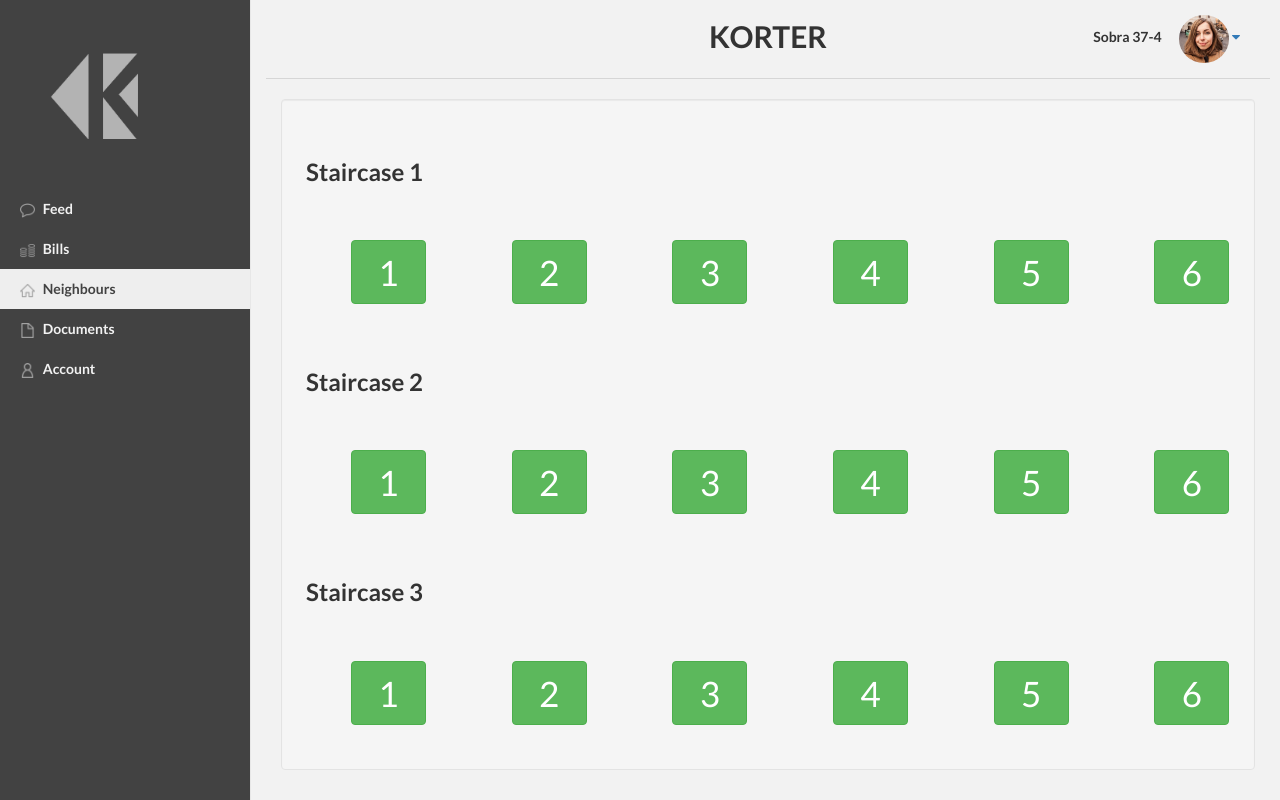
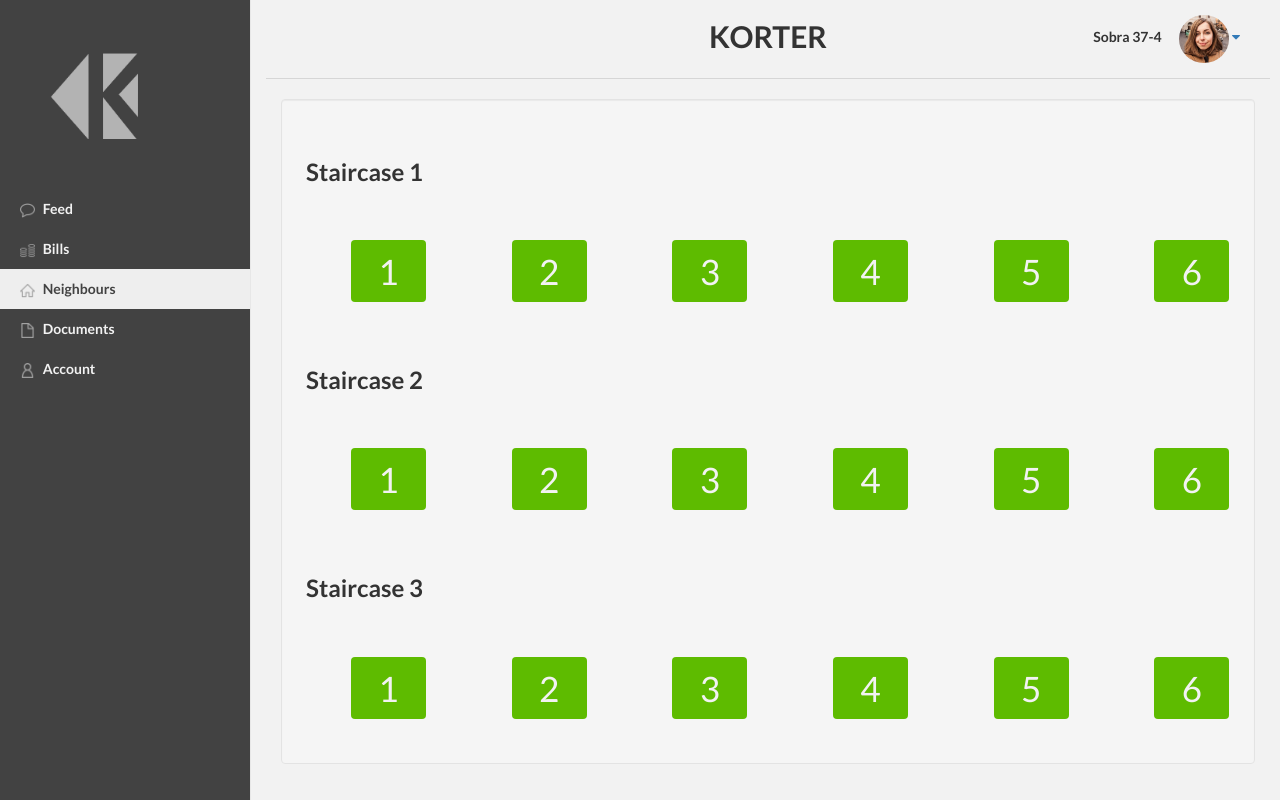
Before and after one commit to gkgranada/korter-bootcamp, a Django app: page /app/neighbours/ in a window 1280 px wide. Run offline with Django 3.2, Linux system fonts and the light colour scheme; some libraries are stand-ins or nearby versions.

Commit message:
Change button colors for neighbours

```diff
--- a/apps/korter/templates/korter/neighbours.html
+++ b/apps/korter/templates/korter/neighbours.html
@@ -12,7 +12,7 @@
     <div class="well-heading text-size: 32"><h3>Staircase 1</h3></div>
     <div class="well-body" style="min-height:10%;">
       <div class="col-md-2">
-        <button type="button" class="btn btn-success pop" data-container="body" data-toggle="popover" data-placement="bottom" data-html="true"
+        <button type="button" class="btn btn-success korter-feed-button pop" data-container="body" data-toggle="popover" data-placement="bottom" data-html="true"
         data-content='<div>
           <div class="neighbour-img">
             <img style="margin-bottom:25; width:150;" class="neighbour-icon" src="{% static "img/neighbours/neighbour1.jpg" %}" alt="Neighbour icon">
@@ -24,7 +24,7 @@
         data-original-title="" title="">1</button>
       </div>
       <div class="col-md-2">
-        <button type="button" class="btn btn-success pop" data-container="body" data-toggle="popover" data-placement="bottom" data-html="true"
+        <button type="button" class="btn btn-success korter-feed-button pop" data-container="body" data-toggle="popover" data-placement="bottom" data-html="true"
         data-content='<div>
           <div class="neighbour-img">
             <img style="margin-bottom:25; width:150;" class="neighbour-icon" src="{% static "img/neighbours/neighbour2.jpg" %}" alt="Neighbour icon">
@@ -36,7 +36,7 @@
         data-original-title="" title="">2</button>
       </div>
       <div class="col-md-2">
-        <button type="button" class="btn btn-success pop" data-container="body" data-toggle="popover" data-placement="bottom" data-html="true"
+        <button type="button" class="btn btn-success korter-feed-button pop" data-container="body" data-toggle="popover" data-placement="bottom" data-html="true"
         data-content='<div>
           <div class="neighbour-img">
             <img style="margin-bottom:25; width:150;" class="neighbour-icon" src="{% static "img/neighbours/neighbour3.jpg" %}" alt="Neighbour icon">
@@ -48,7 +48,7 @@
         data-original-title="" title="">3</button>
       </div>
       <div class="col-md-2">
-        <button type="button" class="btn btn-success pop" data-container="body" data-toggle="popover" data-placement="bottom" data-html="true"
+        <button type="button" class="btn btn-success korter-feed-button pop" data-container="body" data-toggle="popover" data-placement="bottom" data-html="true"
         data-content='<div>
           <div class="neighbour-img">
             <img style="margin-bottom:25; width:150;" class="neighbour-icon" src="{% static "img/neighbours/neighbour4.jpg" %}" alt="Neighbour icon">
@@ -60,7 +60,7 @@
         data-original-title="" title="">4</button>
       </div>
       <div class="col-md-2">
-        <button type="button" class="btn btn-success pop" data-container="body" data-toggle="popover" data-placement="bottom" data-html="true"
+        <button type="button" class="btn btn-success korter-feed-button pop" data-container="body" data-toggle="popover" data-placement="bottom" data-html="true"
         data-content='<div>
           <div class="neighbour-img">
             <img style="margin-bottom:25; width:150;" class="neighbour-icon" src="{% static "img/neighbours/neighbour5.jpg" %}" alt="Neighbour icon">
@@ -72,7 +72,7 @@
         data-original-title="" title="">5</button>
       </div>
       <div class="col-md-2">
-        <button type="button" class="btn btn-success pop" data-container="body" data-toggle="popover" data-placement="bottom" data-html="true"
+        <button type="button" class="btn btn-success korter-feed-button pop" data-container="body" data-toggle="popover" data-placement="bottom" data-html="true"
         data-content='<div>
           <div class="neighbour-img">
             <img style="margin-bottom:25; width:150;" class="neighbour-icon" src="{% static "img/female_usericon.jpg" %}" alt="Neighbour icon">
@@ -91,7 +91,7 @@
     <div class="well-heading text-size: 32"><h3>Staircase 2</h3></div>
     <div class="well-body" style="min-height:10%;">
       <div class="col-md-2">
-        <button type="button" class="btn btn-success pop" data-container="body" data-toggle="popover" data-placement="bottom" data-html="true"
+        <button type="button" class="btn btn-success korter-feed-button pop" data-container="body" data-toggle="popover" data-placement="bottom" data-html="true"
         data-content='<div>
           <div class="neighbour-img">
             <img style="margin-bottom:25; width:150;" class="neighbour-icon" src="{% static "img/neighbours/neighbour1.jpg" %}" alt="Neighbour icon">
@@ -103,7 +103,7 @@
         data-original-title="" title="">1</button>
       </div>
       <div class="col-md-2">
-        <button type="button" class="btn btn-success pop" data-container="body" data-toggle="popover" data-placement="bottom" data-html="true"
+        <button type="button" class="btn btn-success korter-feed-button pop" data-container="body" data-toggle="popover" data-placement="bottom" data-html="true"
         data-content='<div>
           <div class="neighbour-img">
             <img style="margin-bottom:25; width:150;" class="neighbour-icon" src="{% static "img/neighbours/neighbour2.jpg" %}" alt="Neighbour icon">
@@ -115,7 +115,7 @@
         data-original-title="" title="">2</button>
       </div>
       <div class="col-md-2">
-        <button type="button" class="btn btn-success pop" data-container="body" data-toggle="popover" data-placement="bottom" data-html="true"
+        <button type="button" class="btn btn-success korter-feed-button pop" data-container="body" data-toggle="popover" data-placement="bottom" data-html="true"
         data-content='<div>
           <div class="neighbour-img">
             <img style="margin-bottom:25; width:150;" class="neighbour-icon" src="{% static "img/neighbours/neighbour3.jpg" %}" alt="Neighbour icon">
@@ -127,7 +127,7 @@
         data-original-title="" title="">3</button>
       </div>
       <div class="col-md-2">
-        <button type="button" class="btn btn-success pop" data-container="body" data-toggle="popover" data-placement="bottom" data-html="true"
+        <button type="button" class="btn btn-success korter-feed-button pop" data-container="body" data-toggle="popover" data-placement="bottom" data-html="true"
         data-content='<div>
           <div class="neighbour-img">
             <img style="margin-bottom:25; width:150;" class="neighbour-icon" src="{% static "img/neighbours/neighbour4.jpg" %}" alt="Neighbour icon">
@@ -139,7 +139,7 @@
         data-original-title="" title="">4</button>
       </div>
       <div class="col-md-2">
-        <button type="button" class="btn btn-success pop" data-container="body" data-toggle="popover" data-placement="bottom" data-html="true"
+        <button type="button" class="btn btn-success korter-feed-button pop" data-container="body" data-toggle="popover" data-placement="bottom" data-html="true"
         data-content='<div>
           <div class="neighbour-img">
             <img style="margin-bottom:25; width:150;" class="neighbour-icon" src="{% static "img/neighbours/neighbour5.jpg" %}" alt="Neighbour icon">
@@ -151,7 +151,7 @@
         data-original-title="" title="">5</button>
       </div>
       <div class="col-md-2">
-        <button type="button" class="btn btn-success pop" data-container="body" data-toggle="popover" data-placement="bottom" data-html="true"
+        <button type="button" class="btn btn-success korter-feed-button pop" data-container="body" data-toggle="popover" data-placement="bottom" data-html="true"
         data-content='<div>
           <div class="neighbour-img">
             <img style="margin-bottom:25; width:150;" class="neighbour-icon" src="{% static "img/female_usericon.jpg" %}" alt="Neighbour icon">
@@ -170,7 +170,7 @@
     <div class="well-heading text-size: 32"><h3>Staircase 3</h3></div>
     <div class="well-body" style="min-height:10%;">
       <div class="col-md-2">
-        <button type="button" class="btn btn-success pop" data-container="body" data-toggle="popover" data-placement="bottom" data-html="true"
+        <button type="button" class="btn btn-success korter-feed-button pop" data-container="body" data-toggle="popover" data-placement="bottom" data-html="true"
         data-content='<div>
           <div class="neighbour-img">
             <img style="margin-bottom:25; width:150;" class="neighbour-icon" src="{% static "img/neighbours/neighbour1.jpg" %}" alt="Neighbour icon">
@@ -182,7 +182,7 @@
         data-original-title="" title="">1</button>
       </div>
       <div class="col-md-2">
-        <button type="button" class="btn btn-success pop" data-container="body" data-toggle="popover" data-placement="bottom" data-html="true"
+        <button type="button" class="btn btn-success korter-feed-button pop" data-container="body" data-toggle="popover" data-placement="bottom" data-html="true"
         data-content='<div>
           <div class="neighbour-img">
             <img style="margin-bottom:25; width:150;" class="neighbour-icon" src="{% static "img/neighbours/neighbour2.jpg" %}" alt="Neighbour icon">
@@ -194,7 +194,7 @@
         data-original-title="" title="">2</button>
       </div>
       <div class="col-md-2">
-        <button type="button" class="btn btn-success pop" data-container="body" data-toggle="popover" data-placement="bottom" data-html="true"
+        <button type="button" class="btn btn-success korter-feed-button pop" data-container="body" data-toggle="popover" data-placement="bottom" data-html="true"
         data-content='<div>
           <div class="neighbour-img">
             <img style="margin-bottom:25; width:150;" class="neighbour-icon" src="{% static "img/neighbours/neighbour3.jpg" %}" alt="Neighbour icon">
@@ -206,7 +206,7 @@
         data-original-title="" title="">3</button>
       </div>
       <div class="col-md-2">
-        <button type="button" class="btn btn-success pop" data-container="body" data-toggle="popover" data-placement="bottom" data-html="true"
+        <button type="button" class="btn btn-success korter-feed-button pop" data-container="body" data-toggle="popover" data-placement="bottom" data-html="true"
         data-content='<div>
           <div class="neighbour-img">
             <img style="margin-bottom:25; width:150;" class="neighbour-icon" src="{% static "img/neighbours/neighbour4.jpg" %}" alt="Neighbour icon">
@@ -218,7 +218,7 @@
         data-original-title="" title="">4</button>
       </div>
       <div class="col-md-2">
-        <button type="button" class="btn btn-success pop" data-container="body" data-toggle="popover" data-placement="bottom" data-html="true"
+        <button type="button" class="btn btn-success korter-feed-button pop" data-container="body" data-toggle="popover" data-placement="bottom" data-html="true"
         data-content='<div>
           <div class="neighbour-img">
             <img style="margin-bottom:25; width:150;" class="neighbour-icon" src="{% static "img/neighbours/neighbour5.jpg" %}" alt="Neighbour icon">
@@ -230,7 +230,7 @@
         data-original-title="" title="">5</button>
       </div>
       <div class="col-md-2">
-        <button type="button" class="btn btn-success pop" data-container="body" data-toggle="popover" data-placement="bottom" data-html="true"
+        <button type="button" class="btn btn-success korter-feed-button pop" data-container="body" data-toggle="popover" data-placement="bottom" data-html="true"
         data-content='<div>
           <div class="neighbour-img">
             <img style="margin-bottom:25; width:150;" class="neighbour-icon" src="{% static "img/female_usericon.jpg" %}" alt="Neighbour icon">
```
